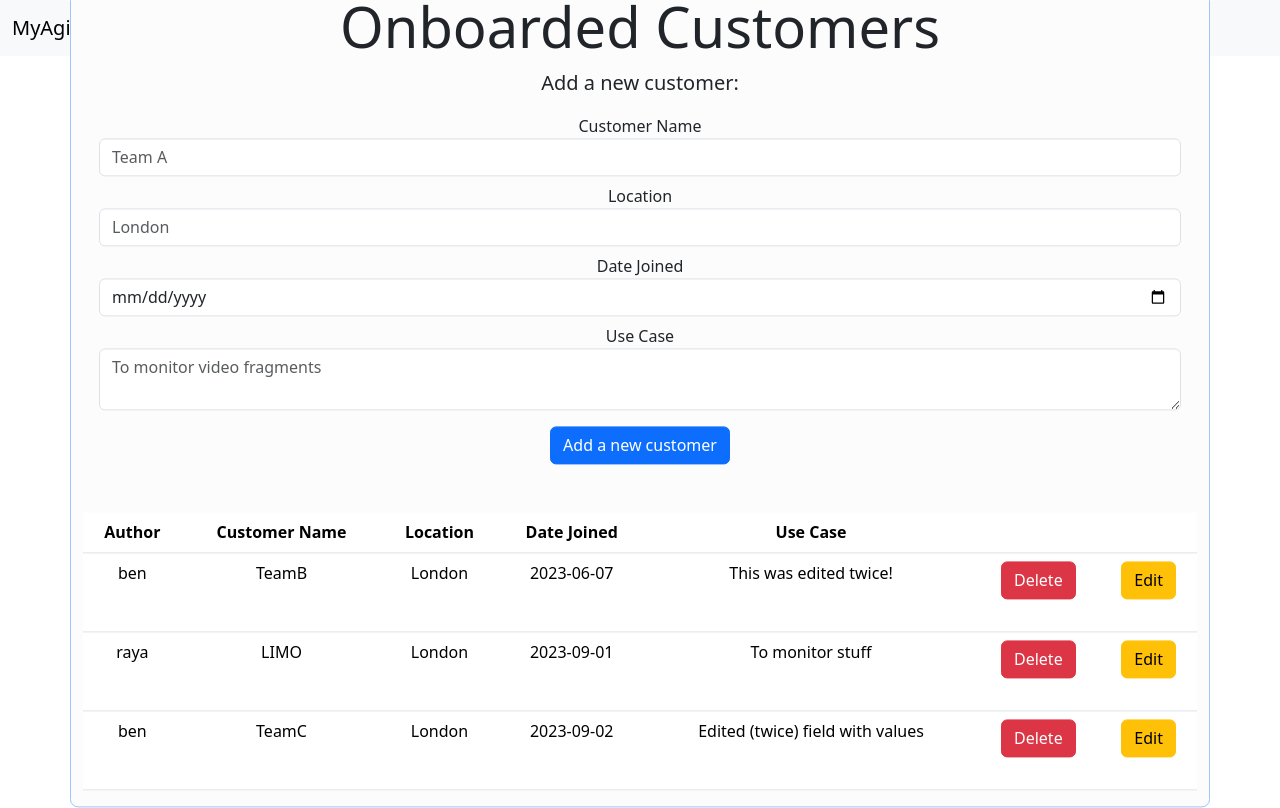
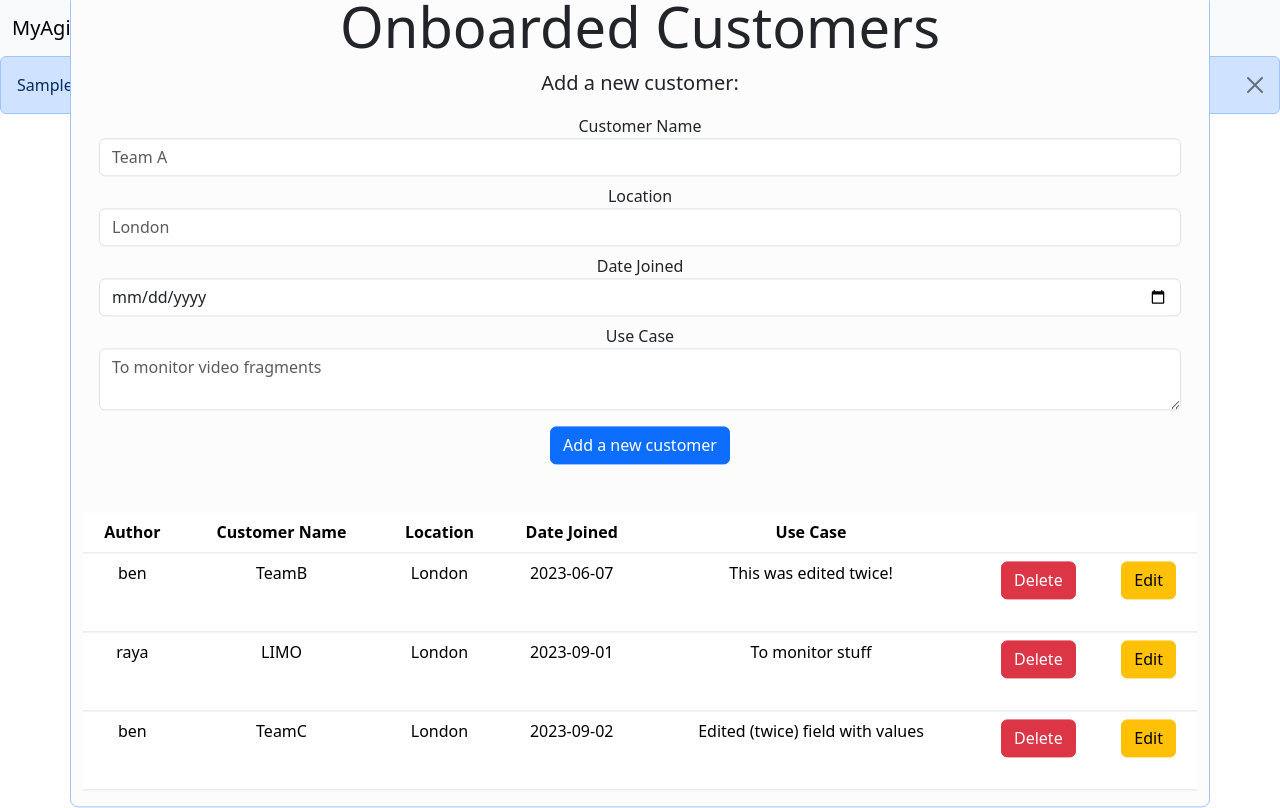
Before and after one commit to raisartist/DevOpsAssignment, a Flask app: page /customers_database in a window 1280 px wide. Run offline with Flask 3, Linux system fonts and the light colour scheme; a user stored in the database is signed in; data comes from the database, SQL or seed files in the repository; both versions use the stored data as it was after the commit; one stand-in notice (Sample message) is shown.

Commit message:
Add flash messages to the customers database page

```diff
--- a/main.py
+++ b/main.py
@@ -189,17 +189,14 @@ def delete_customer(customer_name):
 
                 connection.commit()
                 message = "Customer record successfully deleted"
-                isError = False
         except Exception as error:
             connection.rollback()
-            message = str(error)
-            isError = True
+            message = "Failed to delete a record. Please try again later."
 
         finally:
             connection.close()
-            return render_template("result.html",message = message, isError = isError)
-            # flash(message)
-            # return redirect(url_for("customers_database"))
+            flash(message)
+            return redirect(url_for("customers_database"))
 
 @app.route("/update_customer/<name>/<dateJoined>/<location>/<useCase>")
 @login_required
@@ -224,20 +221,20 @@ def update_set_customer(customer_name):
                         current.execute("UPDATE customers SET name = (?), dateJoined = (?), useCase = (?), location = (?) WHERE name = (?)",(name, dateJoined, useCase, location, customer_name) )
 
                         connection.commit()
-                        message = "Customer record successfully updated"
-                        isError = False
+                        message = "Customer record successfully updated."
             except Exception as error:
                 connection.rollback()
-                message = str(error)
-                isError = True
+                message = f"Failed to update a record: {str(error)}"
 
             finally:
                 connection.close()
-                # flash(message)
-                # return redirect(url_for("customers_database"))
-                return render_template("result.html",message = message, isError = isError)
+                flash(message)
+                return redirect(url_for("customers_database"))
+                # return render_template("result.html",message = message, isError = isError)
     else:
-        return render_template("result.html",message = isValid, isError = True)
+        # return render_template("result.html",message = isValid, isError = True)
+        flash(isValid)
+        return redirect(url_for("customers_database"))
 
 @app.route("/add_customer", methods = ['POST', 'GET'])
 @login_required
@@ -257,19 +254,19 @@ def add_customer():
                     current.execute("INSERT OR IGNORE INTO customers (name,author,dateJoined,useCase,location) VALUES (?,?,?,?,?)",(str(name),str(currentUser),str(dateJoined),str(useCase),str(location)))
                     connection.commit()
                     message = "Customer record successfully added"
-                    isError = False
             except Exception as error:
                 connection.rollback()
-                message = str(error)
-                isError = True
+                message = f"Failed to add a customer record: {str(error)}"
 
             finally:
                 connection.close()
-                # flash(message)
-                # return redirect(url_for("customers_database"))
-                return render_template("result.html",message = message, isError = isError)
+                flash(message)
+                return redirect(url_for("customers_database"))
+                # return render_template("result.html",message = message, isError = isError)
     else:
-        return render_template("result.html",message = isValid, isError = True)
+        flash(f"{isValid}")
+        return redirect(url_for("customers_database"))
+        # return render_template("result.html",message = isValid, isError = True)
 
 # Events
 
--- a/templates/customers_database.html
+++ b/templates/customers_database.html
@@ -15,6 +15,19 @@
         {% endif %}
     </div>
     </nav>
+
+    {% with messages = get_flashed_messages() %}
+      {% if messages %}
+        {% for message in messages %}
+        <div class="alert alert-primary alert-dismissible fade show" role="alert">
+            {{message}}
+            <button type="button" class="btn btn-close" data-bs-dismiss="alert" aria-label="Close">
+            </button>
+        </div>
+        {% endfor %}
+      {% endif %}
+    {% endwith %}
+
     <div class="jumbotron">
         <div class="container-md bg-light-subtle border border-primary-subtle rounded-3 text-center position-absolute top-50 start-50 translate-middle">
             <h1 class="display-4">Onboarded Customers</h1>
```
Also changed, not shown: database.db.
